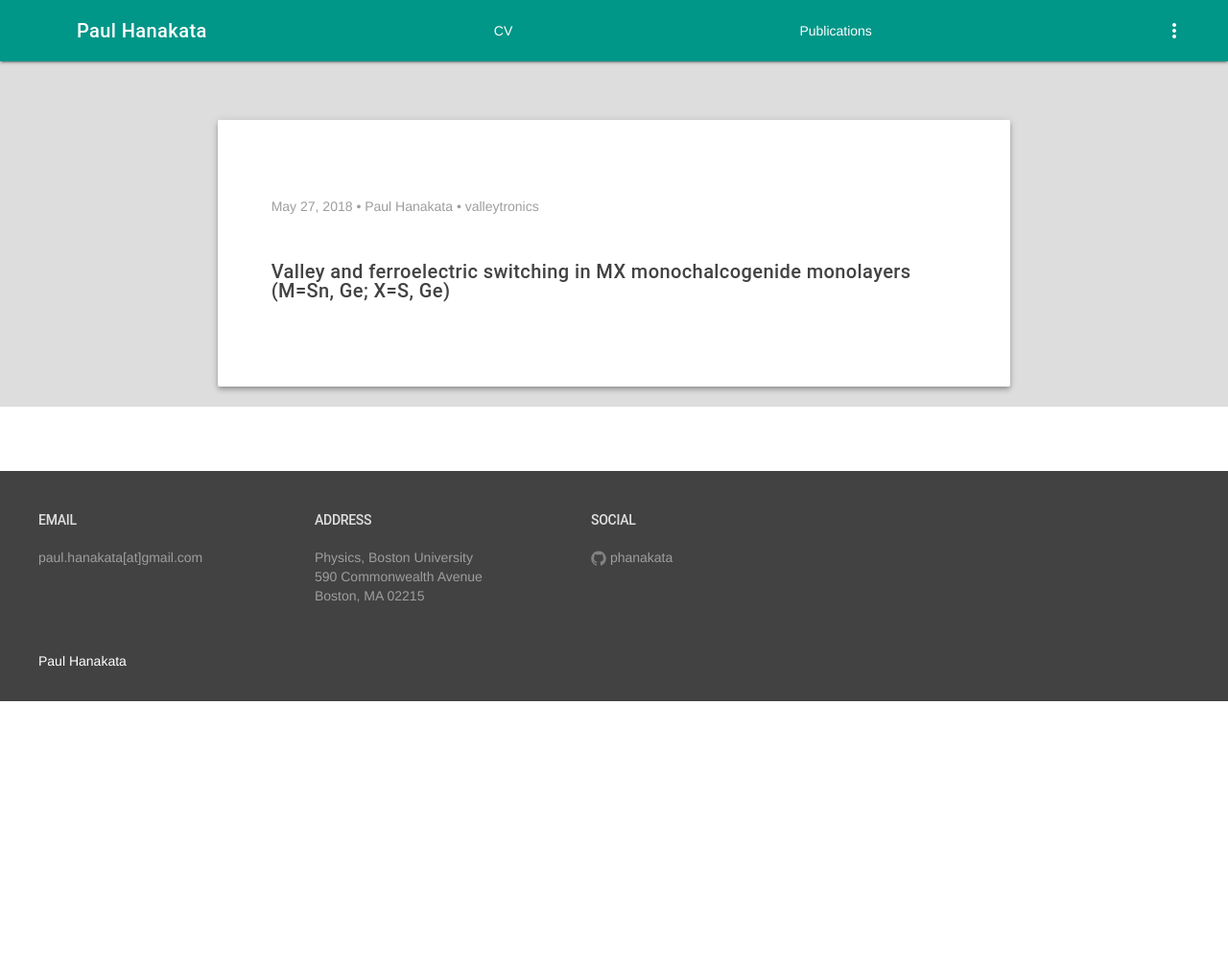
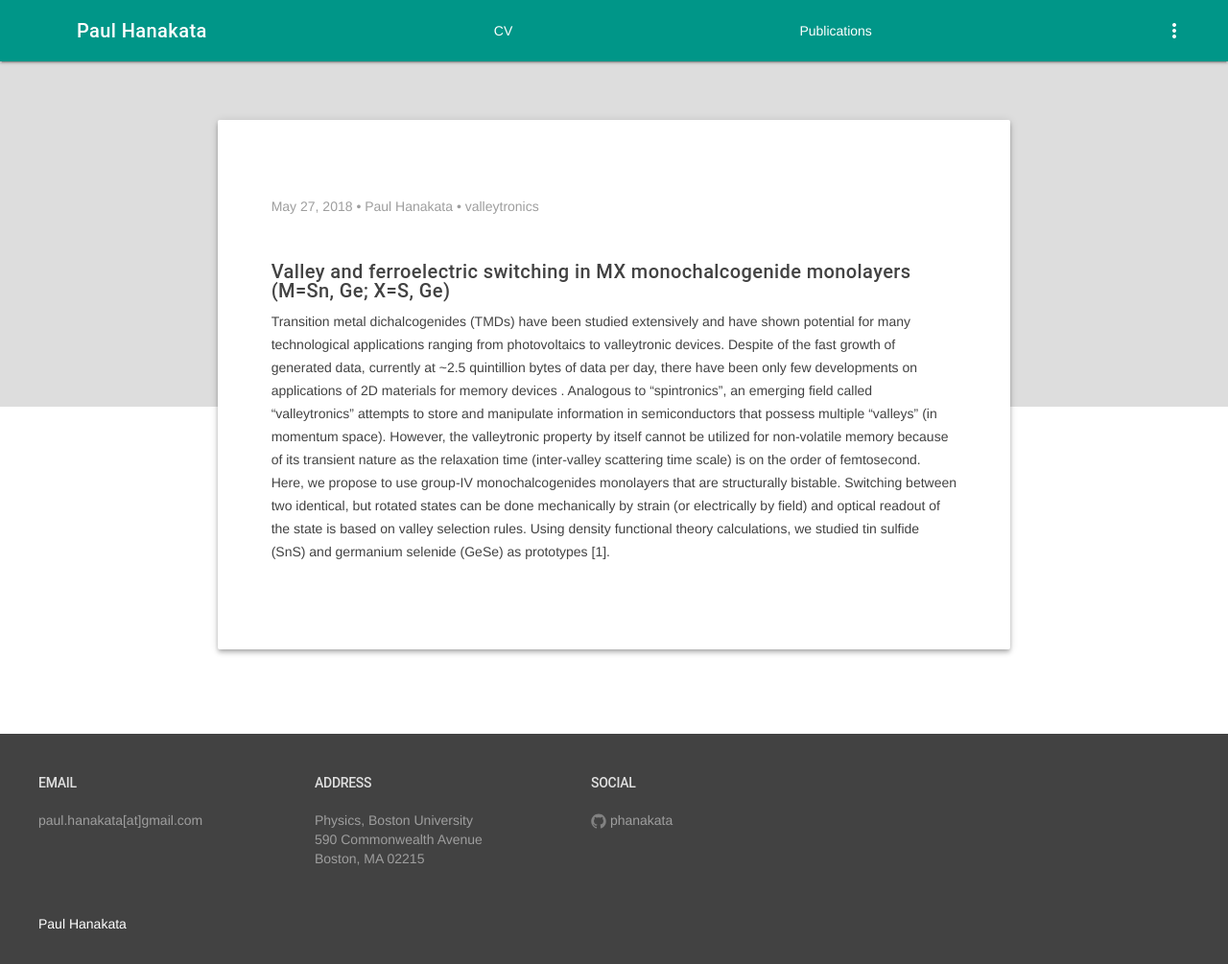
Before and after one commit to phanakata/phanakata.github.io, a Jekyll site: the page built from _posts/2018-05-27-MX.markdown, in a window 1280 px wide. Shown: the whole page at 96% size. Built offline with Jekyll 4.4.1, drawn with Linux system fonts in a browser that asks for light colours; before the commit the page ends 900 px from its top, so only the background shows below that.

Commit message:
Update 2018-05-27-MX.markdown

```diff
--- a/_posts/2018-05-27-MX.markdown
+++ b/_posts/2018-05-27-MX.markdown
@@ -6,3 +6,5 @@ categories: valleytronics
 author: Paul Hanakata
 ---
 ##### Valley and ferroelectric switching in MX monochalcogenide monolayers (M=Sn, Ge; X=S, Ge)
+
+Transition metal dichalcogenides (TMDs) have been studied extensively and have shown potential for many technological applications ranging from photovoltaics to valleytronic devices. Despite of the fast growth of generated data, currently at ~2.5 quintillion bytes of data per day, there have been only few developments on applications of 2D materials for memory devices . Analogous to “spintronics", an emerging field called “valleytronics” attempts to store and manipulate information in semiconductors that possess multiple “valleys” (in momentum space).  However, the valleytronic property by itself cannot be utilized for non-volatile memory because of its transient nature as the relaxation time (inter-valley scattering time scale) is on the order of femtosecond.  Here, we propose to use group-IV monochalcogenides monolayers that are structurally bistable. Switching between two identical, but rotated states can be done mechanically by strain (or electrically by field) and optical readout of the state is based on valley selection rules. Using density functional theory calculations, we studied tin sulfide (SnS) and germanium selenide (GeSe) as prototypes [1].
```
